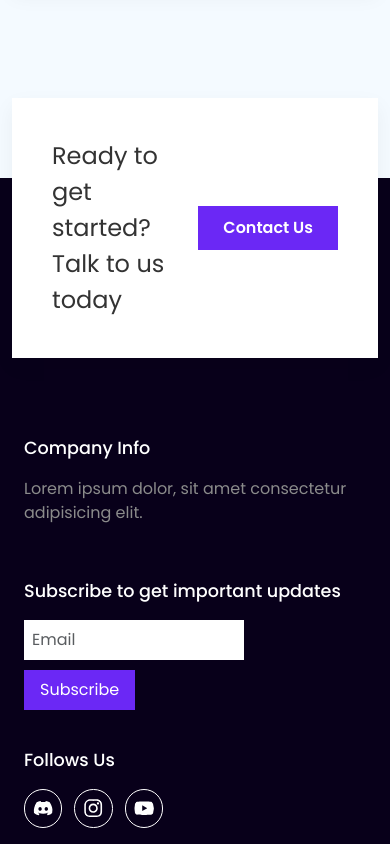
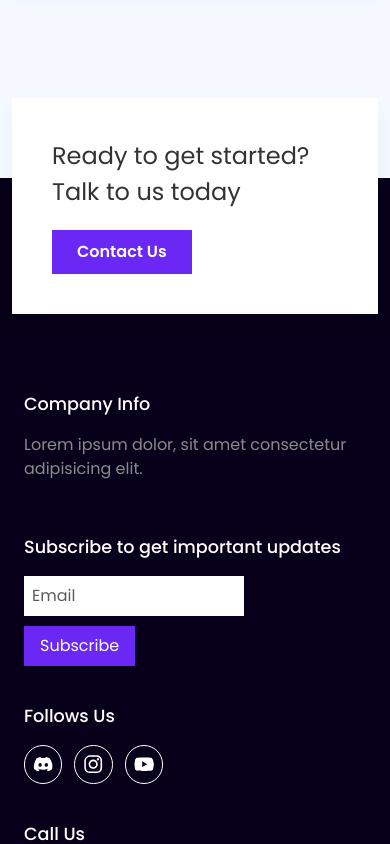
Before and after one commit to sunil8986/MultipageWebsite, a React (Create React App) app: page / in a window 390 px wide. Shown: the part 5080-5924 px from the top of the page. Built offline with nearby package versions, Linux system fonts and the light colour scheme; no server answers.

Commit message:
Footer CSS

```diff
--- a/src/Components/pages/global.css
+++ b/src/Components/pages/global.css
@@ -617,4 +617,10 @@ footer p{
     .bannertext{
         padding: 0px !important;
     }
+    .grid-two-column {
+        display: grid;
+        grid-template-columns: max-content;
+        align-items: center;
+        gap: 20px;
+    }
   }
```
